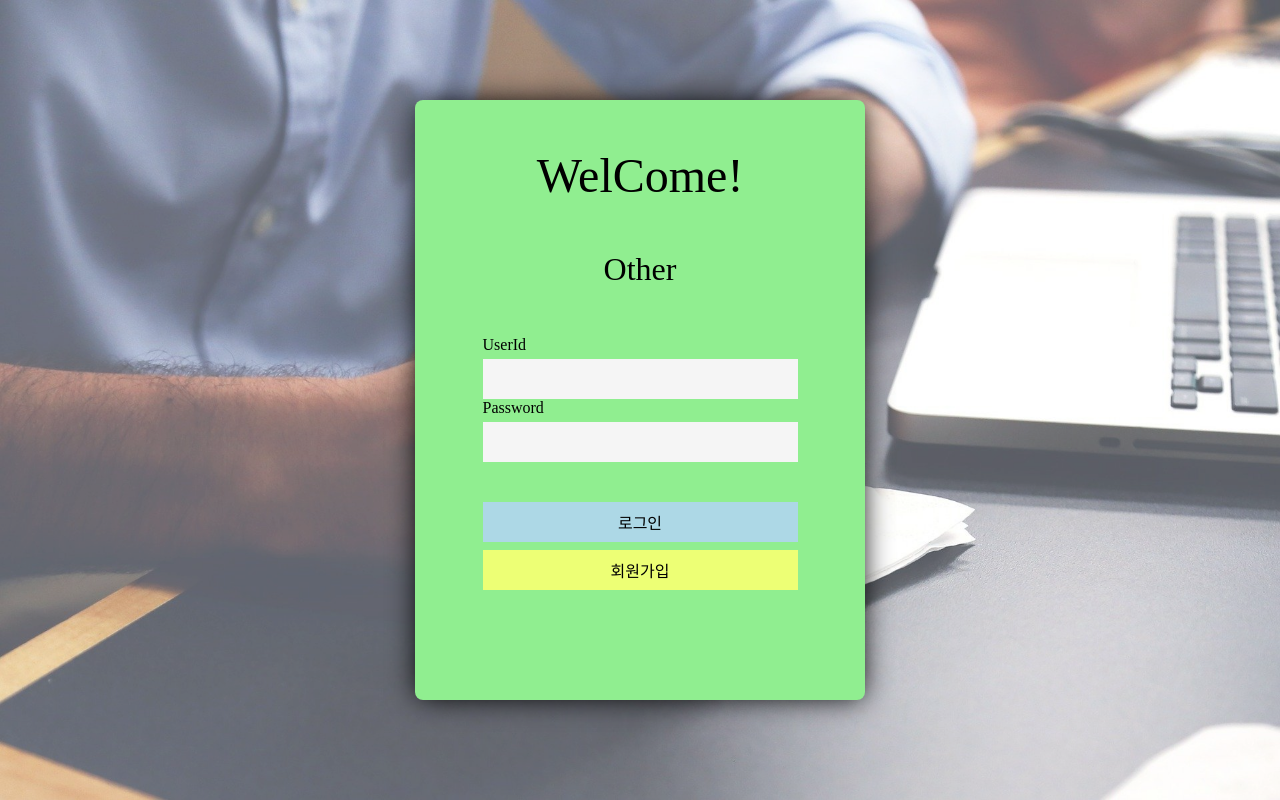
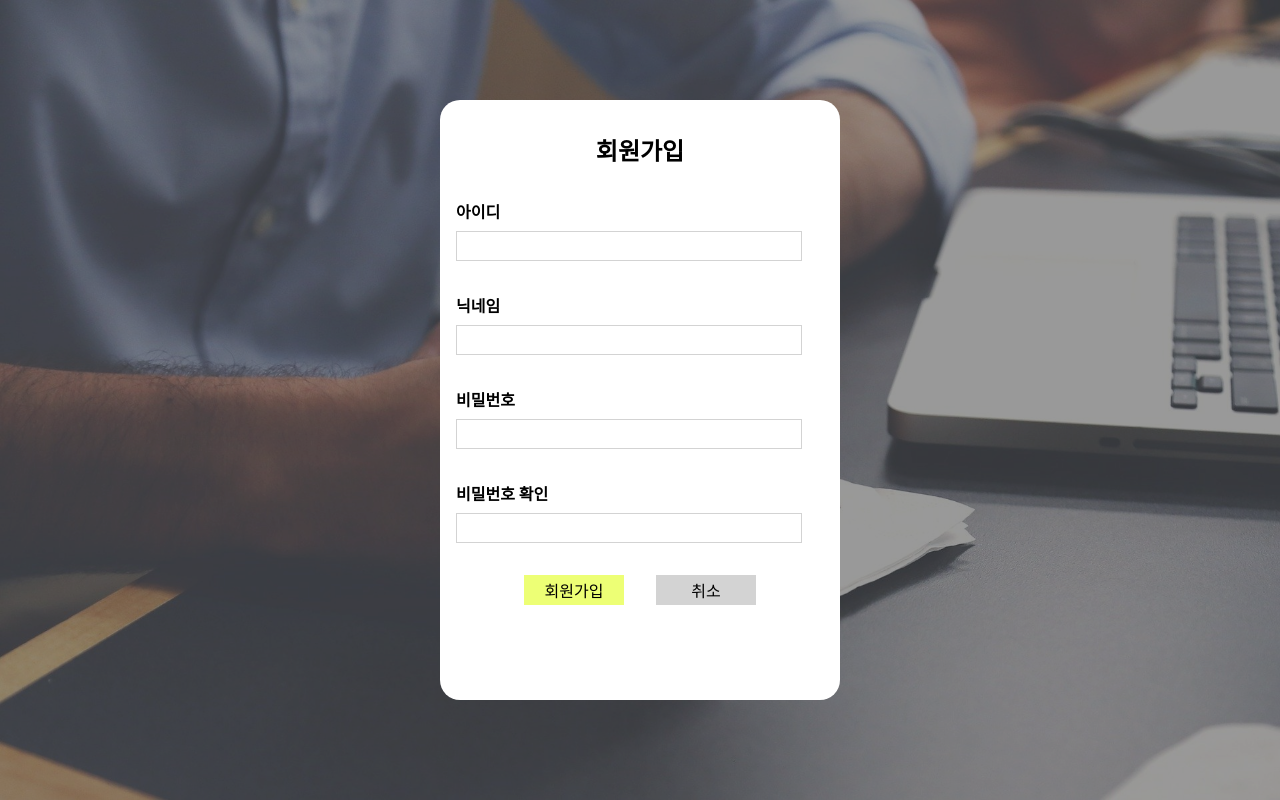
Before and after one commit to kigpand/todolist-By-ts, a Next.js app: page /Login in a window 1280 px wide. Both pictures are taken after a click on the element "회원가입". Built offline with nearby package versions, Linux system fonts and the light colour scheme; a web font is replaced by a local one.

Commit message:
회원가입 폼 구현, DB 설정

```diff
--- /dev/null
+++ b/components/Join.tsx
@@ -0,0 +1,182 @@
+import { ChangeEvent, ChangeEventHandler, useEffect, useState } from 'react';
+import styled from 'styled-components';
+
+const JoinWrapper = styled.div`
+    width : 100%;
+    height : 100%;
+    position : absolute;
+    z-index : 10;
+    background-color : rgba(0,0,0,0.4);
+    display : flex;
+    align-items: center;
+    justify-content : center;
+
+    .joinForm{
+        width : 400px;
+        height : 600px;
+        background-color : white;
+        border-radius : 20px;
+        display : flex;
+        flex-direction : column;
+
+        .title{
+            text-align : center;
+            margin-top : 2rem;
+            font-weight : bold;
+            font-size : 1.5rem;
+        }
+
+        .inputWrapper{
+            margin : 2rem 0 0 1rem;
+
+            div{
+                font-weight : bold;
+                margin-bottom : 0.5rem;
+            }
+
+            input{
+                width : 90%;
+                height : 30px;
+                border : 1px solid lightgray;
+            }
+
+            .failPw{
+                font-size : 0.5rem;
+                color : red;
+            }
+        }
+
+        .btns{
+            display: flex;
+            justify-content : center;
+            margin-top : 2rem;
+
+            .joinBtn,
+            .cancleBtn{
+                width : 100px;
+                height : 30px;
+                display : flex;
+                align-items: center;
+                justify-content : center;
+
+                &:hover{
+                    cursor : pointer;
+                }
+            }
+
+            .joinBtn{
+                background-color : #EDFF75;
+                margin-right : 2rem;
+
+                &:hover{
+                    background-color : yellow;
+                }
+            }
+
+            .cancleBtn{
+                background-color : lightgray;
+
+                &:hover{
+                    background-color : gray;
+                }
+            }
+        }
+    }
+`;
+
+interface UserInfo {
+    id : string,
+    nickName : string,
+    pw : string
+}
+
+interface Props{
+    closeJoinDialog : () => void;
+}
+
+const Join = ({ closeJoinDialog }: Props) =>{
+
+    const [userInfo, setUserInfo] = useState<UserInfo>({ id: "", nickName: "", pw: ""});
+    const [pwCheck, setPwCheck] = useState<string>();
+    const [pwCheckFlag, setPwCheckFlag] = useState<boolean>();
+
+    const onJoinId = (e: ChangeEvent<HTMLInputElement>) =>{
+        setUserInfo({ ...userInfo, id : e.target.value });
+    }
+
+    const onJoinPw = (e: ChangeEvent<HTMLInputElement>) =>{
+        setUserInfo({ ...userInfo, pw : e.target.value });
+    }
+
+    const onJoinNick = (e: ChangeEvent<HTMLInputElement>) =>{
+        setUserInfo({ ...userInfo, nickName : e.target.value });
+    }
+
+    const onPwCheck = (e: ChangeEvent<HTMLInputElement>) =>{
+        setPwCheck(e.target.value);
+    }
+
+    const onJoinBtn = () =>{
+        if(userInfo.id !== "" && userInfo.pw !== "" && userInfo.nickName !== ""){
+            if(pwCheckFlag){
+                alert("회원가입이 완료되었습니다");
+                closeJoinDialog();
+                return;
+            }
+            else{
+                alert("비밀번호를 확인해주세요");
+                return;
+            }
+        }
+        else{
+            alert("항목들을 전부 입력해주세요!");
+            return;
+        }
+    }
+
+    const onCancleBtn = () =>{
+        closeJoinDialog();
+    }
+
+    useEffect(()=>{
+        if(userInfo.pw !== "" && pwCheck !== ""){
+            if(userInfo.pw === pwCheck){
+                setPwCheckFlag(true);
+            }
+            else{
+                setPwCheckFlag(false);
+            }
+        }
+    },[userInfo.pw, pwCheck])
+
+    return(
+        <JoinWrapper>
+            <div className="joinForm">
+                <div className="title">회원가입</div>
+                <div className="inputWrapper">
+                    <div>아이디</div>
+                    <input type="text" onChange={(e)=>onJoinId(e)}></input>
+                </div>
+                <div className="inputWrapper">
+                    <div>닉네임</div>
+                    <input type="text" onChange={(e)=>onJoinNick(e)}></input>
+                </div>
+                <div className="inputWrapper">
+                    <div>비밀번호</div>
+                    <input type="password" onChange={(e)=>onJoinPw(e)}></input>
+                </div>
+                <div className="inputWrapper">
+                    <div>비밀번호 확인</div>
+                    <input type="password" onChange={(e)=>onPwCheck(e)}></input>
+                    {!pwCheckFlag && userInfo.pw && pwCheck && <div className="failPw">비밀번호를 확인해주세요</div>}
+                </div>
+                <div className="btns">
+                    <div className="joinBtn" onClick={onJoinBtn}>회원가입</div>
+                    <div className="cancleBtn" onClick={onCancleBtn}>취소</div>
+                </div>
+            </div>
+        </JoinWrapper>
+    )
+}
+
+export default Join;
--- a/components/LoginBtn.tsx
+++ b/components/LoginBtn.tsx
@@ -1,7 +1,6 @@
 import { useRouter } from 'next/dist/client/router';
 import React from 'react';
 import styled from 'styled-components';
-import { LoginType } from '../pages/Login';
 
 const BtnWrapper = styled.div`
     width : 100%;
@@ -10,7 +9,8 @@ const BtnWrapper = styled.div`
     flex-direction : column;
     align-items : center;
 
-    div{
+    .loginBtn,
+    .joinBtn{
         width : 70%;
         height : 40px;
         margin-top : 0.5rem;
@@ -38,7 +38,13 @@ const BtnWrapper = styled.div`
     }
 `;
 
-const LoginBtn = ({ id, pw } : LoginType) =>{
+interface Props{
+    id: string,
+    pw: string,
+    onJoinDialog : ()=> void;
+}
+
+const LoginBtn = ({ id, pw, onJoinDialog } : Props) =>{
     const router = useRouter();
 
     const onLoginSubmit = () =>{
@@ -46,7 +52,7 @@ const LoginBtn = ({ id, pw } : LoginType) =>{
     }
 
     const onJoin = () =>{
-        console.log("회원가입");
+        onJoinDialog();
     }
 
     return(
--- a/pages/Login.tsx
+++ b/pages/Login.tsx
@@ -2,6 +2,7 @@ import styled from 'styled-components';
 import LoginInput from '../components/LoginInput';
 import LoginBtn from '../components/LoginBtn';
 import {  useState } from 'react';
+import Join from '../components/Join';
 
 export type LoginType = {
     id : string,
@@ -14,6 +15,7 @@ const LoginWrapper = styled.div`
     display : flex;
     align-items : center;
     justify-content : center;
+    position : relative;
 
     .loginForm{
         background-color : lightgreen;
@@ -43,6 +45,7 @@ const LoginWrapper = styled.div`
 const Login = () =>{
 
     const [loginInfo, setLoginInfo] = useState<LoginType>({ id: null, pw: null});
+    const [onJoin, setOnJoin] = useState<boolean>(false);
 
     const onSetId = (id: string) =>{
         setLoginInfo({ id : id, pw: loginInfo.pw });
@@ -52,14 +55,25 @@ const Login = () =>{
         setLoginInfo({ id: loginInfo.id, pw: pw });
     }
 
+    const onJoinDialog = () =>{
+        setOnJoin(true);
+    }
+
+    const closeJoinDialog = () =>{
+        setOnJoin(false);
+    }
+
     return(
         <LoginWrapper>
-            <div className="loginForm">
+            { onJoin
+            ? <Join closeJoinDialog = {closeJoinDialog}/>
+            :<div className="loginForm">
                 <div className="title">WelCome!</div>
                 <div className="otherLogin">Other</div>
                 <LoginInput onSetId={onSetId} onSetPw={onSetPw}/>
-                <LoginBtn id = {loginInfo.id} pw = {loginInfo.pw}/>
+                <LoginBtn id = {loginInfo.id} pw = {loginInfo.pw} onJoinDialog={onJoinDialog}/>
             </div>
+            }
         </LoginWrapper>
     )
 }
```
